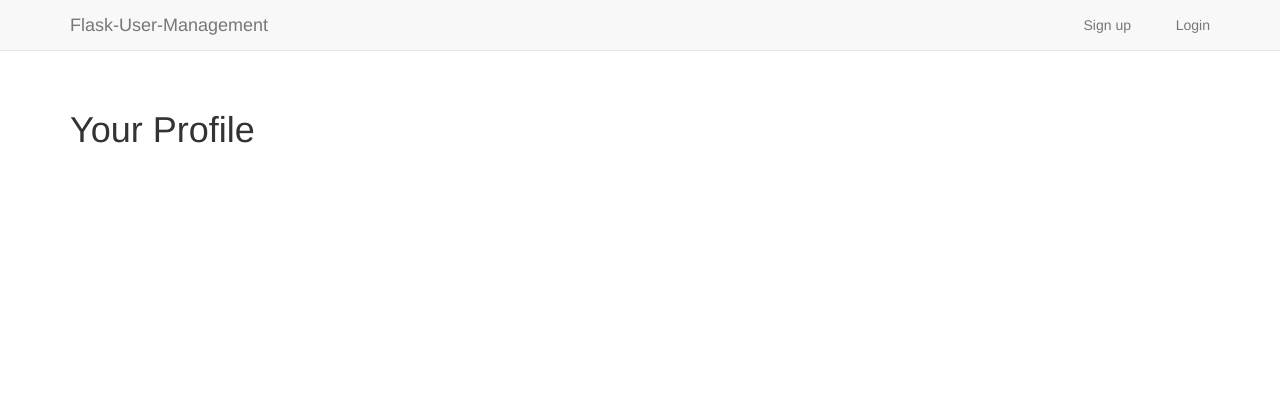
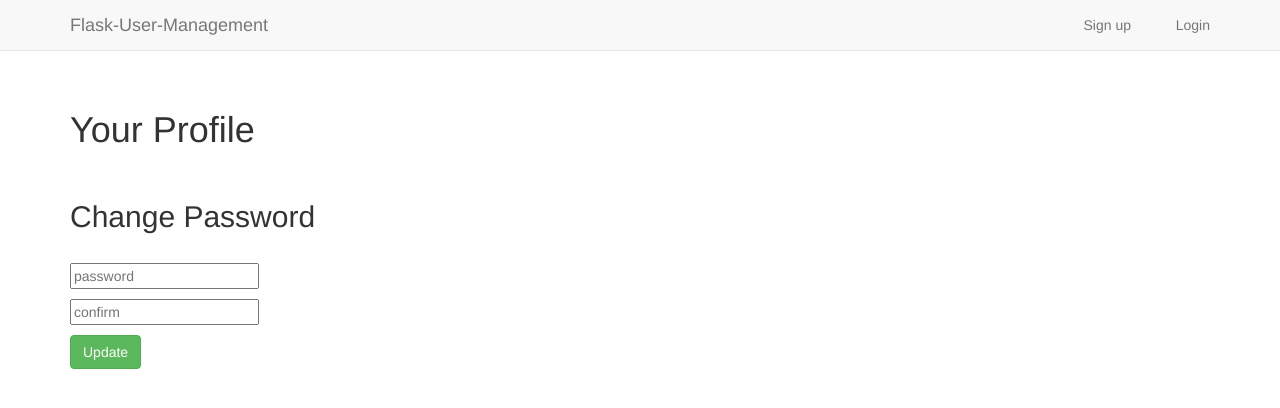
Before and after one commit to mjhea0/flask-basic-registration, a Flask app: template project/templates/user/profile.html in a window 1280 px wide. Shown: the top 408 px of the page. Run offline with Flask 2, Linux system fonts and the light colour scheme; the template is opened without the code that fills it: values that come from a table or form of the project are taken from there, others are empty; parts of the project's set-up code (start-up, migrations or seed data) failed here and were passed over; some libraries are stand-ins or nearby versions; some web fonts are replaced.

Commit message:
various updates

```diff
--- a/project/templates/user/login.html
+++ b/project/templates/user/login.html
@@ -4,7 +4,7 @@
 
 <h1>Please login</h1>
 <br>
-<form class="form-signin" role="form" method="post" action="">
+<form class="form-login" role="form" method="post" action="">
   {{ form.csrf_token }}
   <p>
     {{ form.email(placeholder="email") }}
--- a/project/templates/user/profile.html
+++ b/project/templates/user/profile.html
@@ -9,5 +9,32 @@
   <p>Email: {{current_user.email}}</p>
 {% endif %}
 
+<h2>Change Password</h2>
+<br>
+<form class="form-reset" role="form" method="post" action="">
+  {{ form.csrf_token }}
+  <p>
+    {{ form.password(placeholder="password") }}
+    <span class="error">
+      {% if form.password.errors %}
+        {% for error in form.password.errors %}
+          {{ error }}
+        {% endfor %}
+      {% endif %}
+    </span>
+  </p>
+  <p>
+  {{ form.confirm(placeholder="confirm") }}
+    <span class="error">
+      {% if form.confirm.errors %}
+        {% for error in form.confirm.errors %}
+          {{ error }}
+        {% endfor %}
+      {% endif %}
+    </span>
+  </p>
+  <button class="btn btn-success" type="submit">Update</button>
+</form>
+
 
 {% endblock %}
```
Also changed, not shown: project/config.py (renamed from project/config_sample.py, +2 -6 lines), project/user/views.py (+4 -7 lines), 1 other file.
